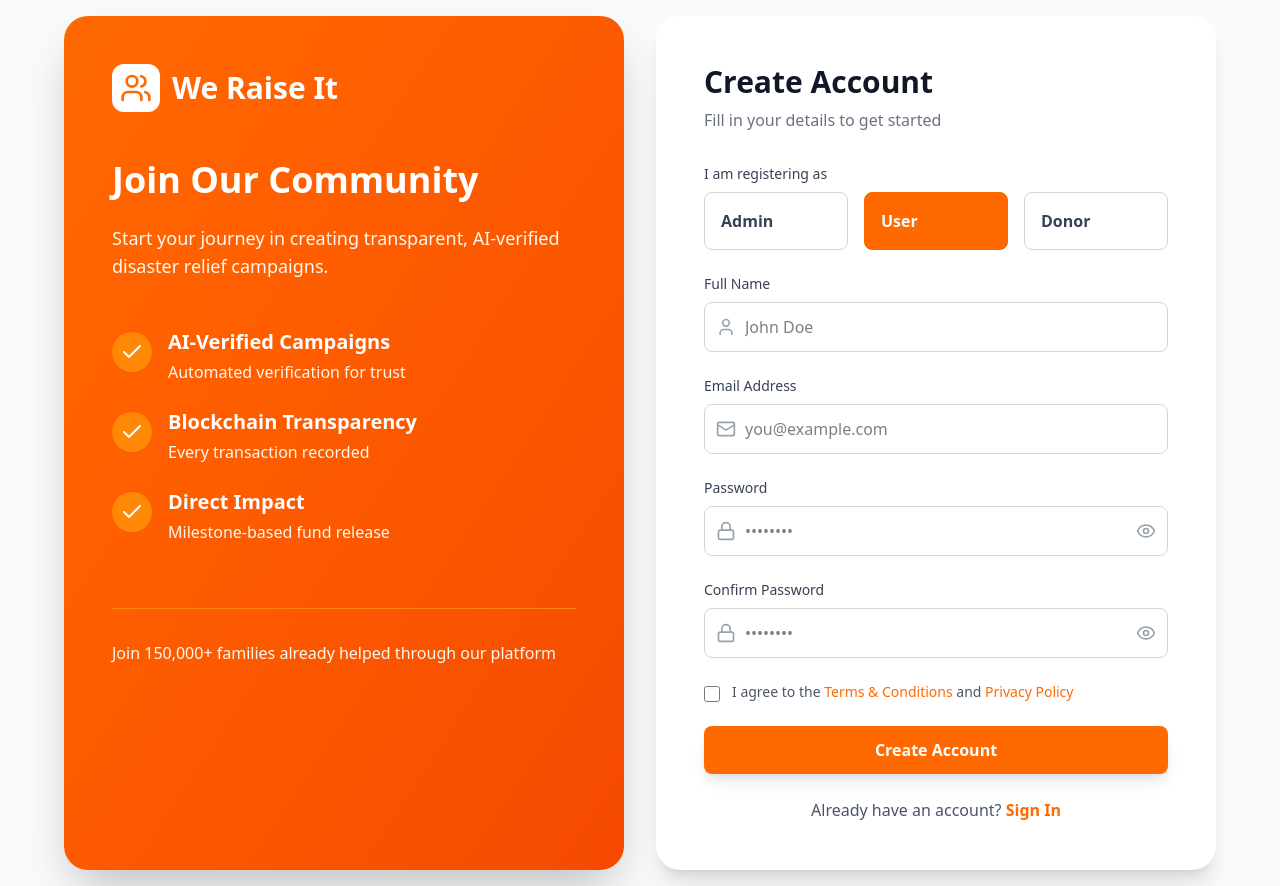
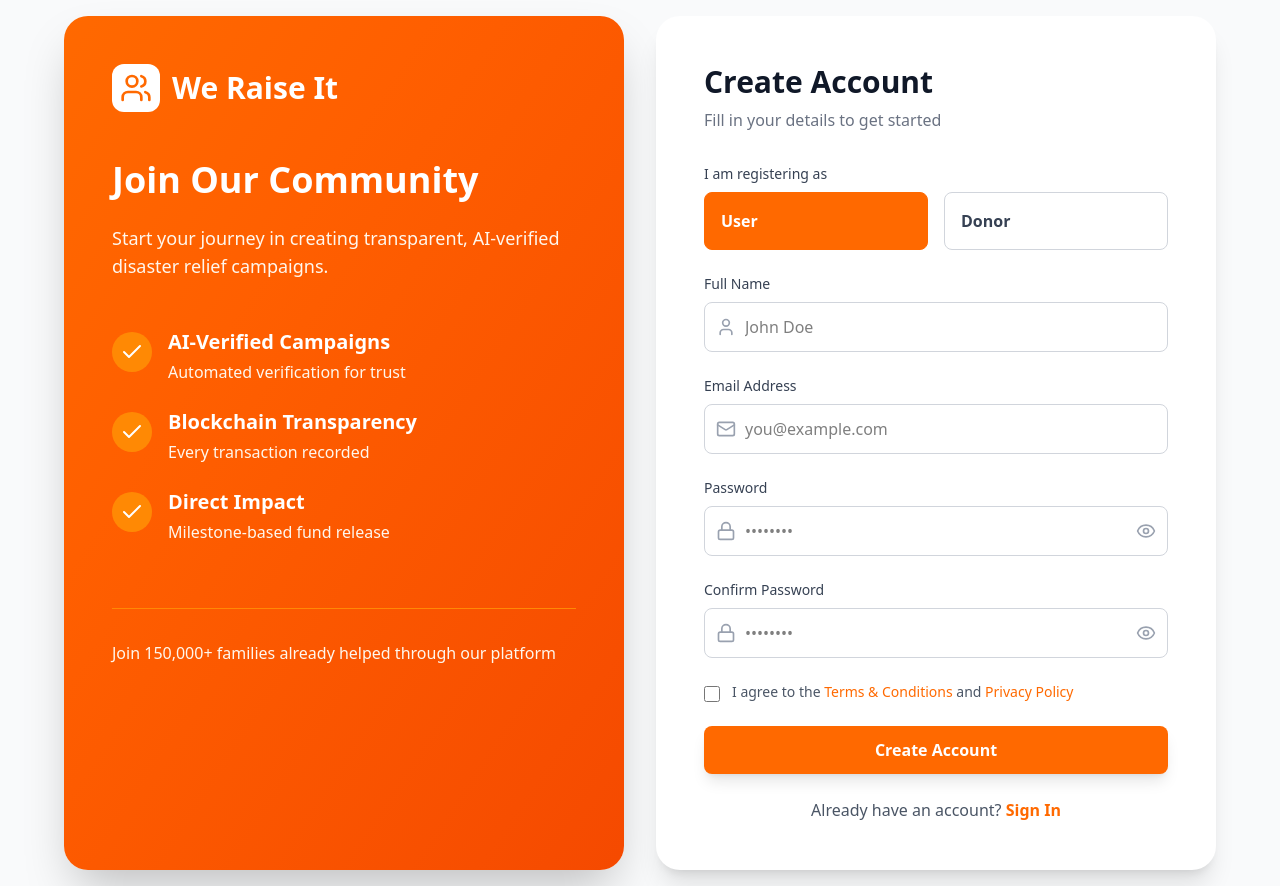
Before and after one commit to roshanlimbu/codefest2025-Team-zeroth, a React app in the folder Team_zeroth/frontend/: page /auth/register in a window 1280 px wide. Built offline with nearby package versions, Linux system fonts and the light colour scheme; no server answers; the HTML template or start-up script is replaced by a standard one.

Commit message:
refactor: removed admin option

```diff
--- a/Team_zeroth/frontend/src/components/Signup.jsx
+++ b/Team_zeroth/frontend/src/components/Signup.jsx
@@ -1,5 +1,5 @@
 import { useState } from 'react';
-import { useNavigate } from 'react-router-dom';
+import { Link, useNavigate } from 'react-router-dom';
 import {
   Users,
   Check,
@@ -13,7 +13,7 @@ import {
   UserCircle,
 } from 'lucide-react';
 import { registerUser } from '../api/authApi';
-import { OTPVERIFY_ROUTE } from '../constant/routes';
+import { LOGIN_ROUTE, OTPVERIFY_ROUTE } from '../constant/routes';
 
 export default function SignupPage() {
   const navigate = useNavigate();
@@ -211,7 +211,6 @@ export default function SignupPage() {
               </label>
               <div className="flex gap-4 mb-2">
                 {[
-                  { id: 1, label: 'Admin'},
                   { id: 2, label: 'User'},
                   { id: 3, label: 'Donor'},
                 ].map((roleOption) => (
@@ -385,9 +384,9 @@ export default function SignupPage() {
 
             <p className="text-center text-gray-600">
               Already have an account?{' '}
-              <a href="#" className="text-orange-500 hover:text-orange-600 font-semibold">
+              <Link to={LOGIN_ROUTE} className="text-orange-500 hover:text-orange-600 font-semibold">
                 Sign In
-              </a>
+              </Link>
             </p>
           </form>
         </div>
```
